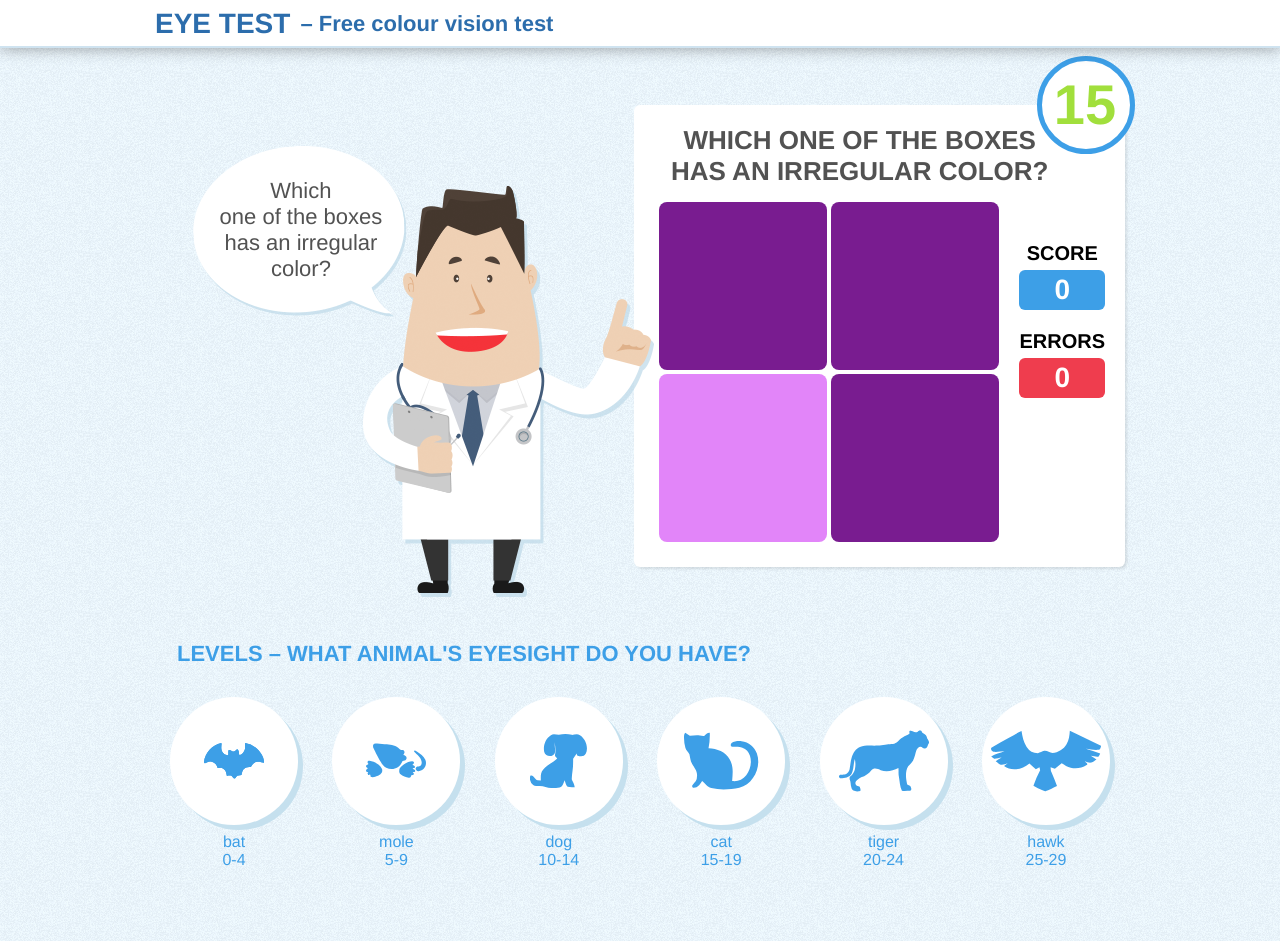
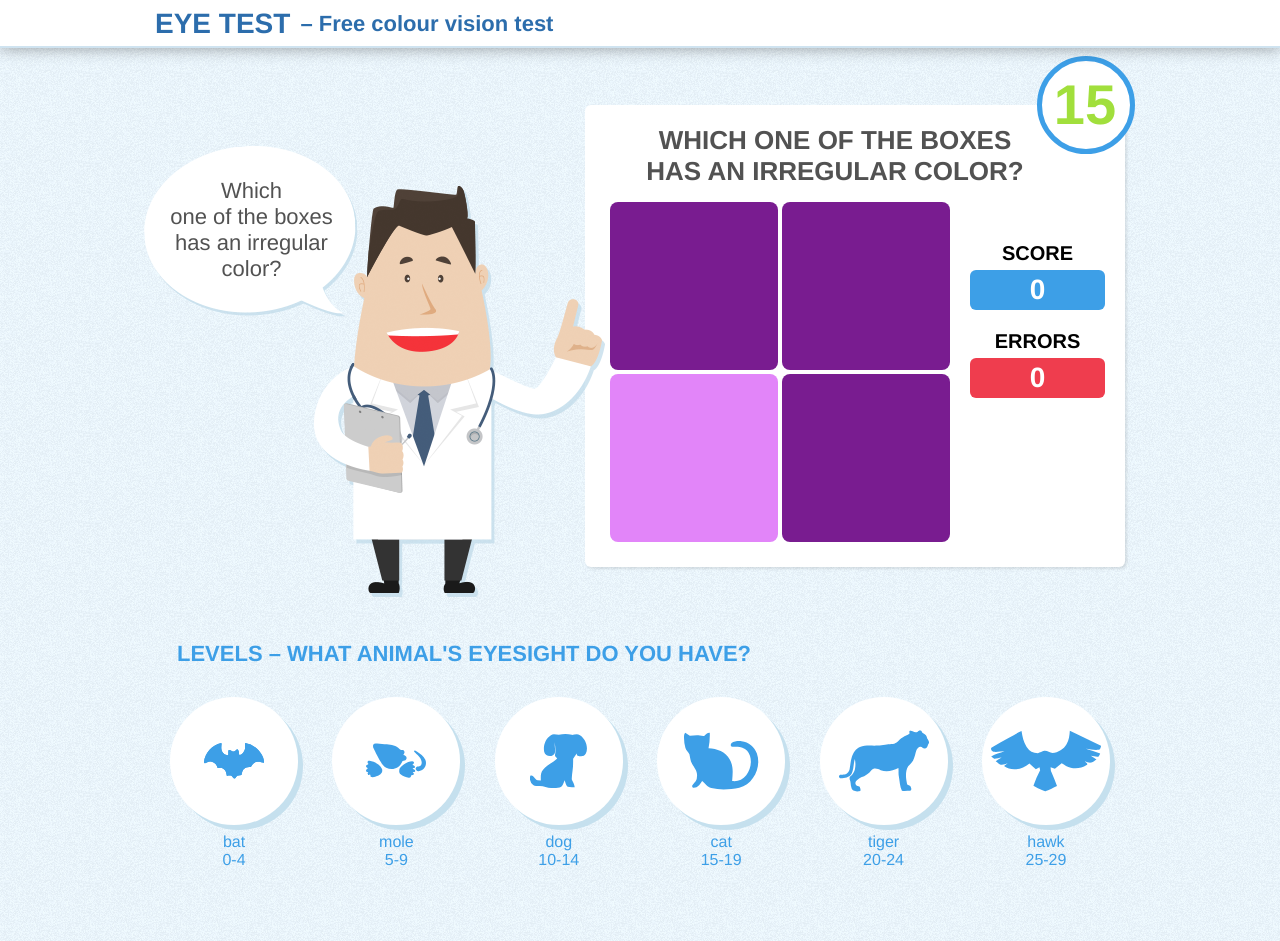
Before and after one commit to justprogr/eye-test, a Vue app: page / in a window 1280 px wide. Built offline with nearby package versions, Linux system fonts and the light colour scheme.

Commit message:
fix score section width

```diff
--- a/src/components/Score.vue
+++ b/src/components/Score.vue
@@ -40,8 +40,7 @@ defineProps({
   flex-direction: column;
 
   .item {
-    width: 100%;
-    max-width: 135px;
+    width: 135px;
 
     &:not(:last-child) {
       margin-bottom: 20px;
@@ -51,6 +50,11 @@ defineProps({
       .value {
         background-color: var(--color-red);
       }
+    }
+
+    @media screen and (max-width: 600px) {
+      width: 100%;
+      max-width: 135px;
     }
   }
 
```
